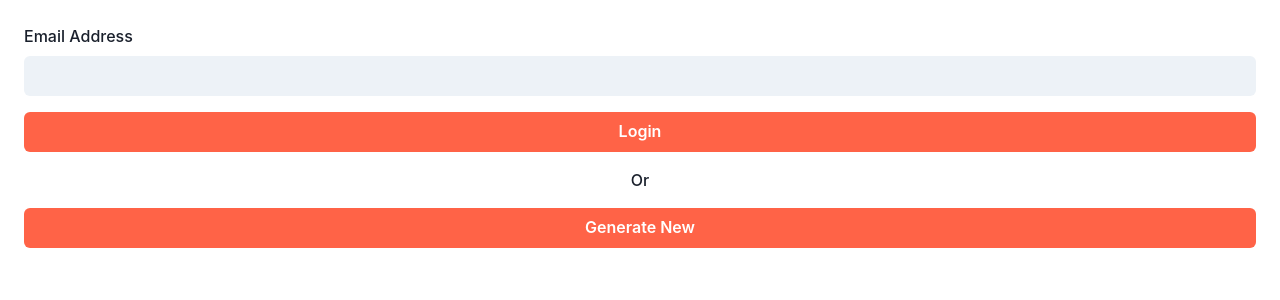
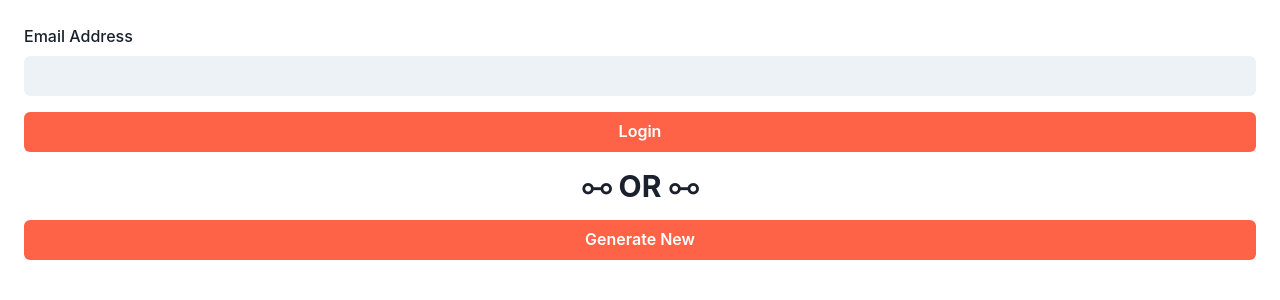
Before and after one commit to yonixw/123email-lock-ui, a React (Create React App) app: page / in a window 1280 px wide. Shown: the top 300 px of the page. Built offline with nearby package versions, Linux system fonts and the light colour scheme.

Commit message:
header Or

```diff
--- a/src/comp/EnterEmail.tsx
+++ b/src/comp/EnterEmail.tsx
@@ -11,6 +11,7 @@ import {
   VStack,
   useColorModeValue,
   Center,
+  Heading,
 } from "@chakra-ui/react";
 
 export function EnterEmail() {
@@ -51,13 +52,10 @@ export function EnterEmail() {
             </Button>
           </VStack>
         </form>
-        <Center
-          style={{ width: "100%" }}
-          fontSize="md"
-          fontWeight="medium"
-          color="gray.800"
-        >
-          Or
+        <Center style={{ width: "100%" }}>
+          <Heading as="h3" size="lg">
+            ⧟ OR ⧟{" "}
+          </Heading>
         </Center>
         <Button colorScheme="brand" isFullWidth>
           Generate New
```
